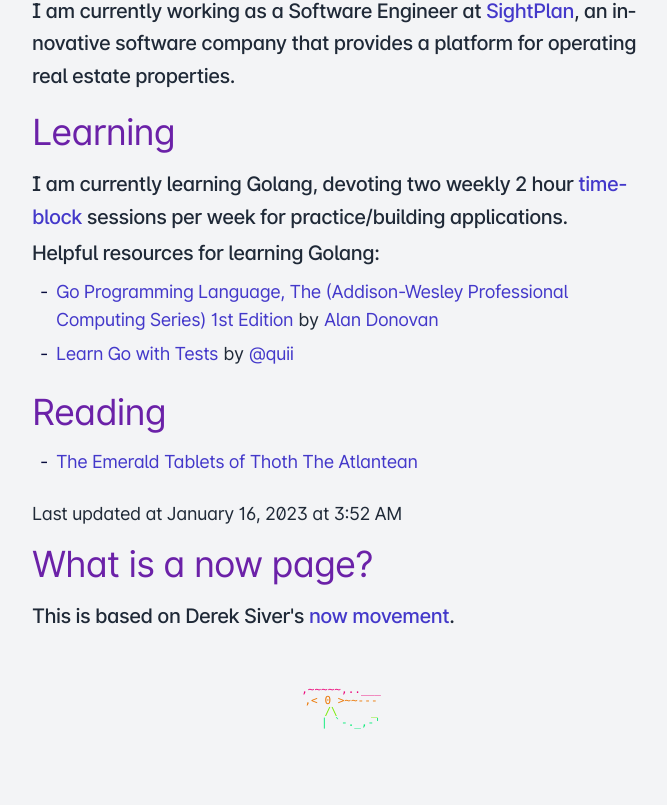
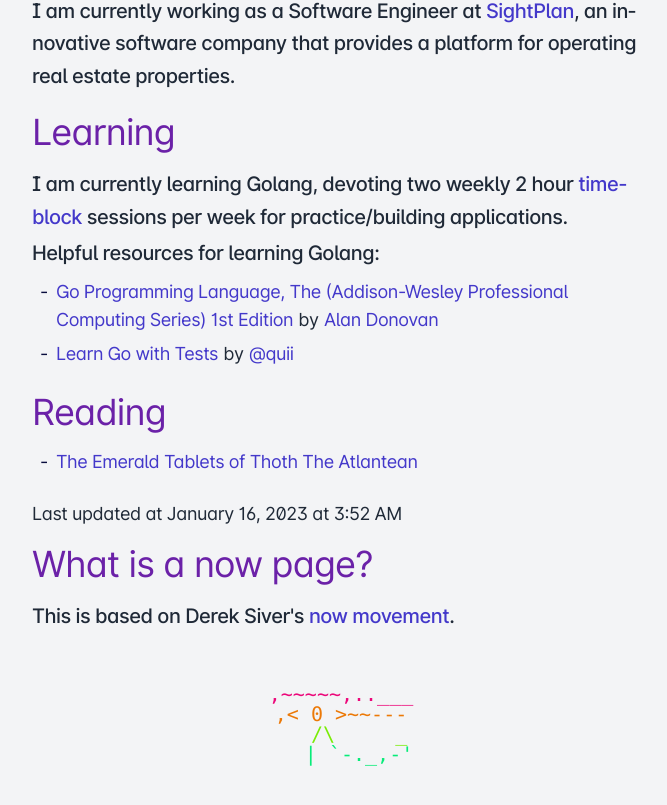
Before and after one commit to saleebm/copt-dev, a Next.js app: page /now in a window 1280 px wide. Shown: the part 491-1296 px from the top of the page, without its empty margins (299-966 px from the left). Before the commit the page ends 1251 px from the top, so only its background shows below. Built offline with nearby package versions, Linux system fonts and the light colour scheme.

Commit message:
style: updates, spacing

```diff
--- a/styles/pages/home.scss
+++ b/styles/pages/home.scss
@@ -5,10 +5,6 @@
 
 // the eye is only on the home page
 .ascii-eye__pre {
-  font-size: 0.42rem;
+  @apply text-xl;
   line-height: 1;
-
-  @media screen and (min-width: 640px) {
-    font-size: 0.69rem;
-  }
 }
--- a/styles/tailwind/_layers.scss
+++ b/styles/tailwind/_layers.scss
@@ -122,7 +122,7 @@
   // containers
   // wraps the whole page
   .page-content {
-    @apply relative flex flex-col min-w-full w-full h-auto mx-auto space-y-8 md:space-y-16;
+    @apply relative flex flex-col mb-16 min-w-full w-full h-auto mx-auto space-y-8 md:space-y-16;
   }
 
   .banner {
```
Also changed, not shown: package.json (+23 -23 lines), 1 other file (tests, documents, lock files or other folders).
